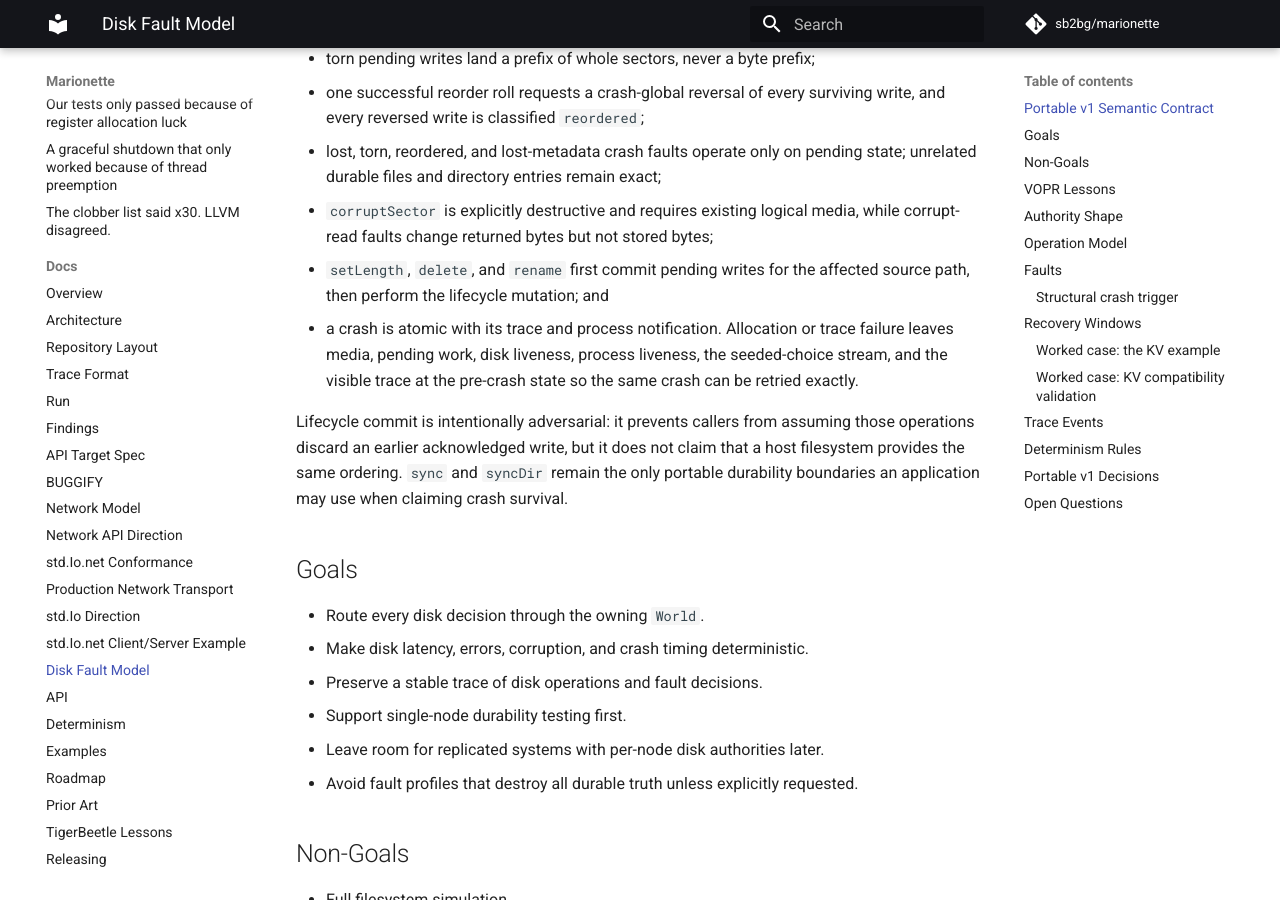
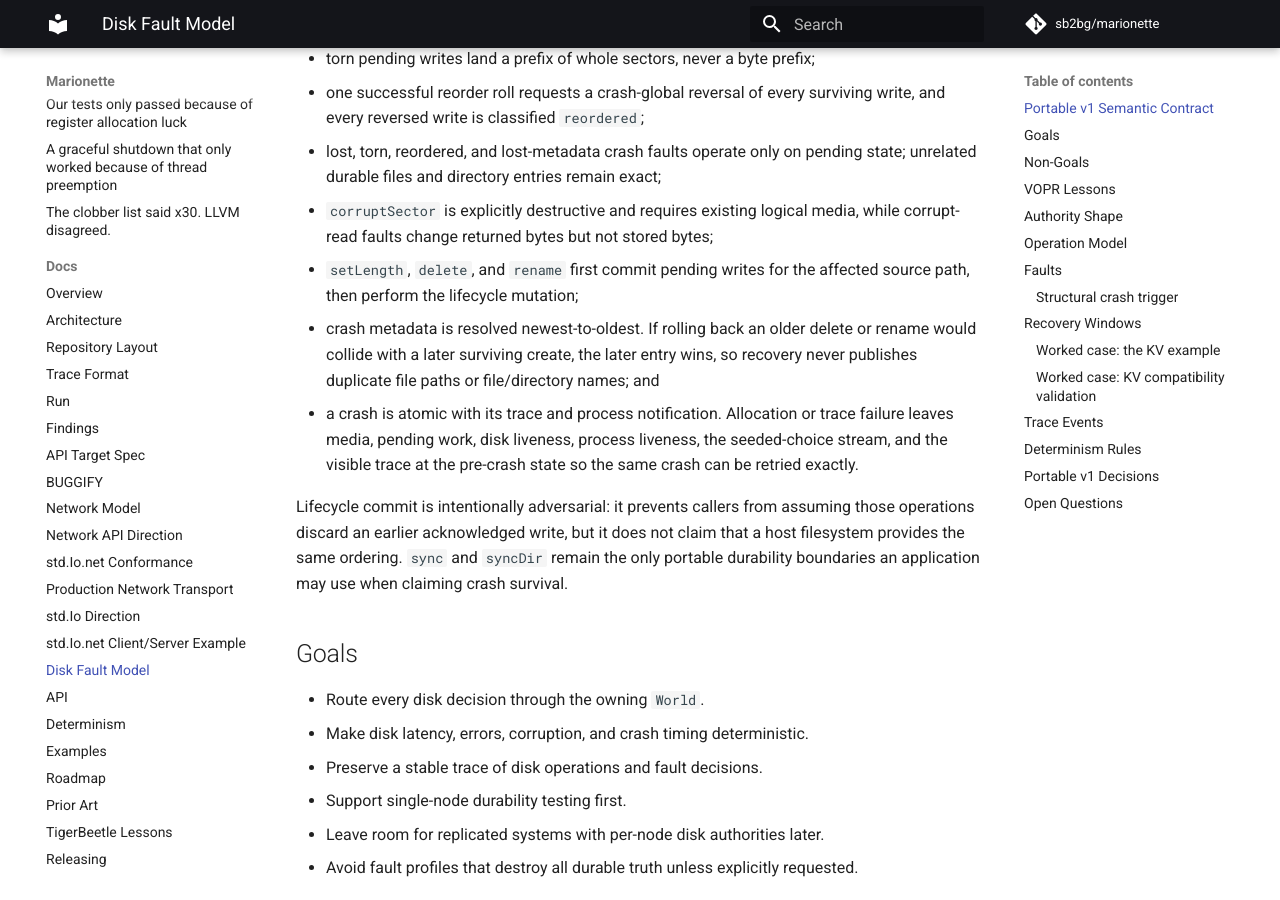
Before and after one commit to sb2bg/marionette, an MkDocs documentation site: the page built from docs/disk-fault-model.md, in a window 1280 px wide and 900 px high, scrolled down 690 px. Built offline with MkDocs 1.6.1 and Material for MkDocs 9.7.7, drawn with Linux system fonts in a browser that asks for light colours; comment, search, counter and statistics services are not loaded.

Commit message:
Preserve unique paths across mixed crash metadata

```diff
--- a/docs/disk-fault-model.md
+++ b/docs/disk-fault-model.md
@@ -34,7 +34,10 @@ not an emulation of Linux, macOS, Windows, or a particular filesystem.
 - `corruptSector` is explicitly destructive and requires existing logical
   media, while corrupt-read faults change returned bytes but not stored bytes;
 - `setLength`, `delete`, and `rename` first commit pending writes for the
-  affected source path, then perform the lifecycle mutation; and
+  affected source path, then perform the lifecycle mutation;
+- crash metadata is resolved newest-to-oldest. If rolling back an older delete
+  or rename would collide with a later surviving create, the later entry wins,
+  so recovery never publishes duplicate file paths or file/directory names; and
 - a crash is atomic with its trace and process notification. Allocation or
   trace failure leaves media, pending work, disk liveness, process liveness,
   the seeded-choice stream, and the visible trace at the pre-crash state so
```
Also changed, not shown: CHANGELOG.md (+3 -0 lines), docs/api.md (+5 -0 lines), 2 other files.
